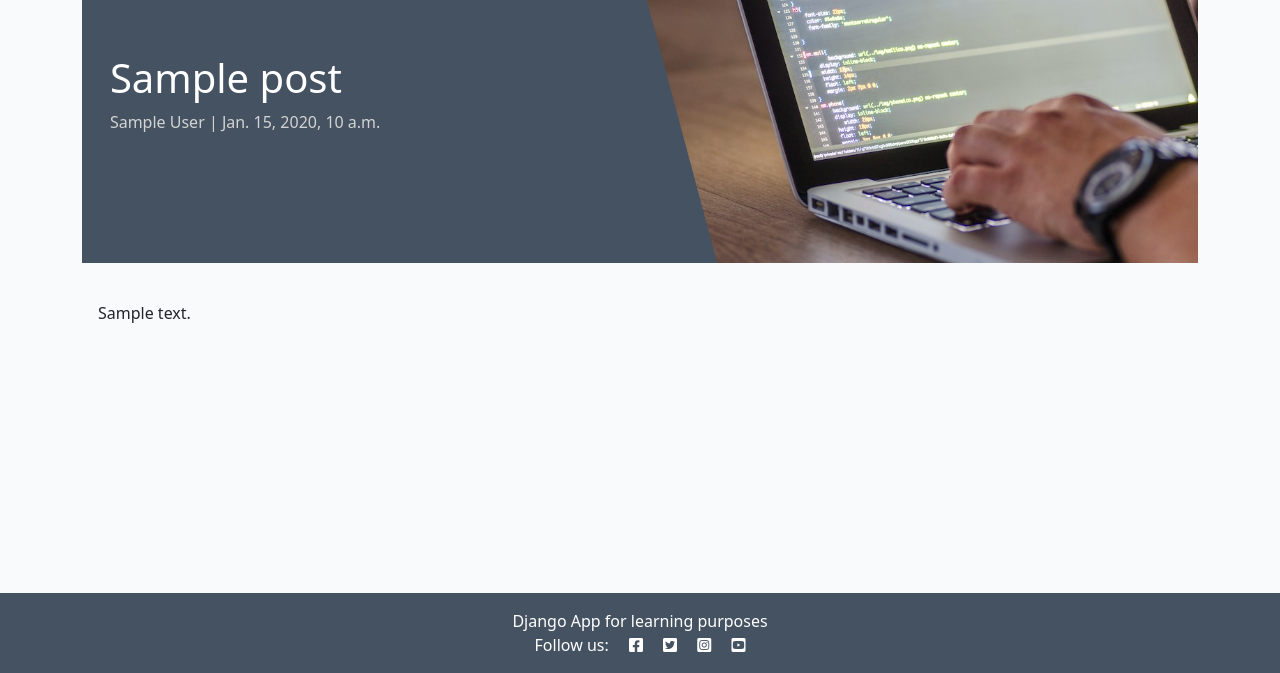
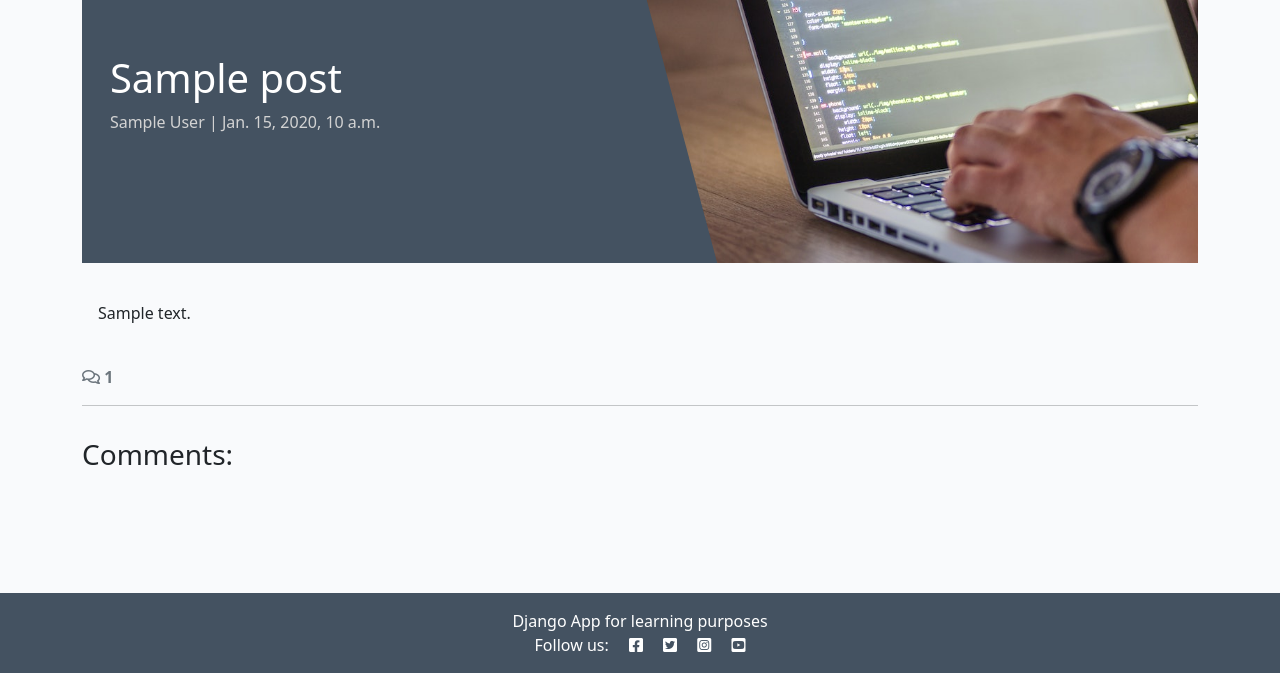
Before and after one commit to CedricNtwari/django-blog, a Django app: template blog/templates/blog/post_detail.html in a window 1280 px wide. Shown: the part 127-800 px from the top of the page. Run offline with Django 4.2, Linux system fonts and the light colour scheme; the template is opened without the code that fills it: most values are stand-ins (such as "Sample title", 1, 10 or a date in 2020).

Commit message:
Displaying comments

```diff
--- a/blog/templates/blog/post_detail.html
+++ b/blog/templates/blog/post_detail.html
@@ -26,6 +26,40 @@
       </div>
     </div>
   </div>
+  <!-- Displaying count of comments -->
+  <div class="row">
+    <div class="col-12">
+      <strong class="text-secondary"> <i class="far fa-comments"></i> {{ comment_count }} </strong>
+    </div>
+    <div class="col-12">
+      <hr />
+    </div>
+  </div>
+  <!-- Displaying Comments -->
+  <div class="row">
+    <div class="col-md-8 card mb-4 mt-3">
+      <h3>Comments:</h3>
+      <div class="card-body">
+        <!-- We want a for loop inside the empty control tags
+          to iterate through each comment in comments -->
+        {% for comment in comments %}
+        <div
+          class="p-2 comments {% if not comment.approved and comment.author == user %} faded{% elif not comment.approved %} d-none{% endif %}"
+        >
+          <p class="font-weight-bold">
+            {{ comment.author }}
+            <span class="font-weight-normal"> {{ comment.created_on }} </span> wrote:
+          </p>
+          <div id="comment{{ comment.id }}">{{ comment.body | linebreaks }}</div>
+          {% if not comment.approved and comment.author == user %}
+          <p class="approval">This comment is awaiting approval</p>
+          {% endif %}
+        </div>
+        <!-- Our for loop ends here -->
+        {% endfor %}
+      </div>
+    </div>
+  </div>
 </div>
 
 {% endblock content %}
```
Also changed, not shown: blog/views.py (+6 -1 lines).
